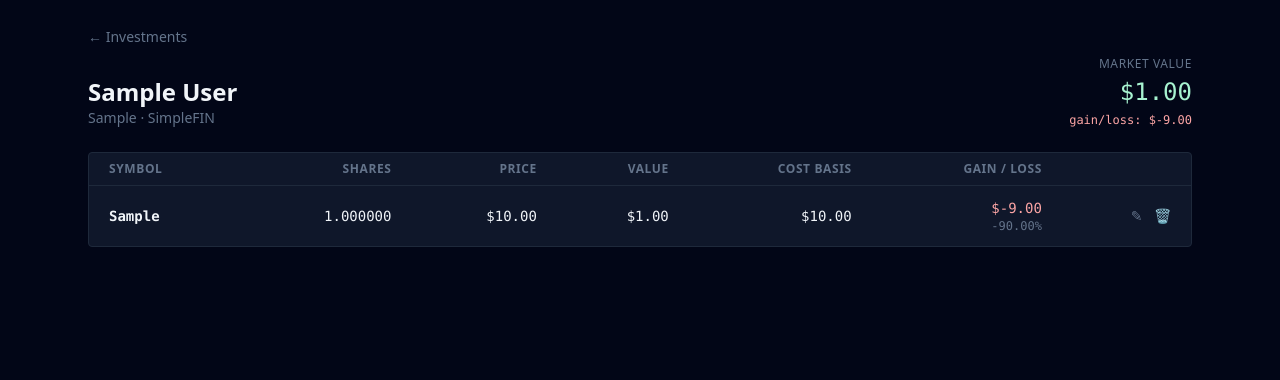
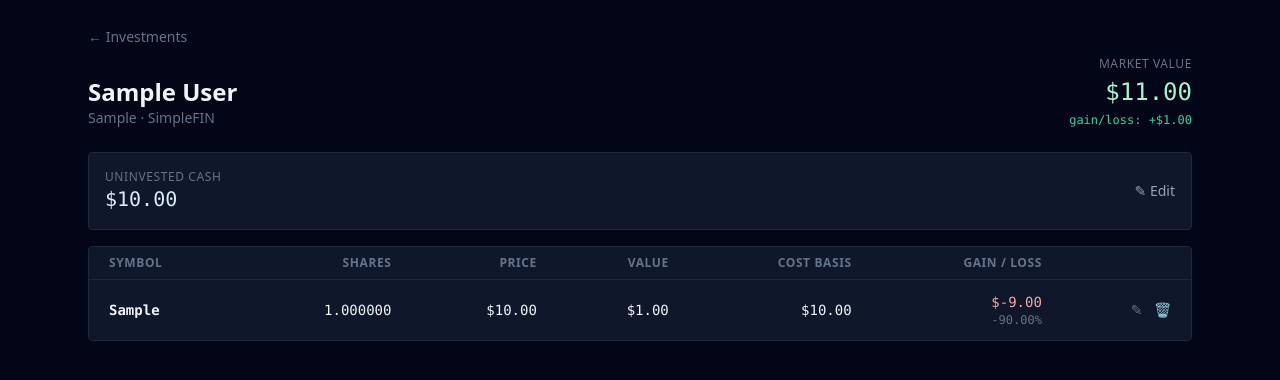
Before and after one commit to mhamida292/FinanceManager, a Django app: page /investments/accounts/1/ in a window 1280 px wide. Shown: the part 49-429 px from the top of the page. Run offline with Django 5.2, Linux system fonts and the light colour scheme; a user stored in the database is signed in; tables that the repository leaves empty hold one stand-in row (values such as "Sample post"); some libraries are stand-ins or nearby versions.

Commit message:
feat(investments): show cash row on account detail; total includes cash

```diff
--- a/apps/investments/templates/investments/account_detail.html
+++ b/apps/investments/templates/investments/account_detail.html
@@ -25,6 +25,14 @@
       </div>
     {% endif %}
   </div>
+</div>
+
+<div class="bg-slate-900 border border-slate-800 rounded p-4 mb-4 flex items-center justify-between">
+  <div>
+    <div class="text-xs text-slate-500 uppercase tracking-wider">Uninvested cash</div>
+    <div class="text-xl font-mono text-blue-100">${{ account.cash_balance|floatformat:2 }}</div>
+  </div>
+  <a href="{% url 'investments:edit_account' account.id %}" class="text-slate-400 hover:text-white text-sm">✎ Edit</a>
 </div>
 
 {% if account.source == 'manual' %}
--- a/apps/investments/views.py
+++ b/apps/investments/views.py
@@ -46,12 +46,14 @@ def investments_list(request):
 def account_detail(request, account_id):
     account = get_object_or_404(InvestmentAccount.objects.for_user(request.user), pk=account_id)
     holdings = account.holdings.all().order_by("symbol")
-    total_value = sum((h.market_value for h in holdings), Decimal("0"))
+    holdings_value = sum((h.market_value for h in holdings), Decimal("0"))
+    total_value = holdings_value + account.cash_balance
     total_cost = sum((h.cost_basis or Decimal("0") for h in holdings), Decimal("0"))
     total_gain = total_value - total_cost if total_cost else None
     return render(request, "investments/account_detail.html", {
         "account": account,
         "holdings": holdings,
+        "holdings_value": holdings_value,
         "total_value": total_value,
         "total_cost": total_cost,
         "total_gain": total_gain,
```
